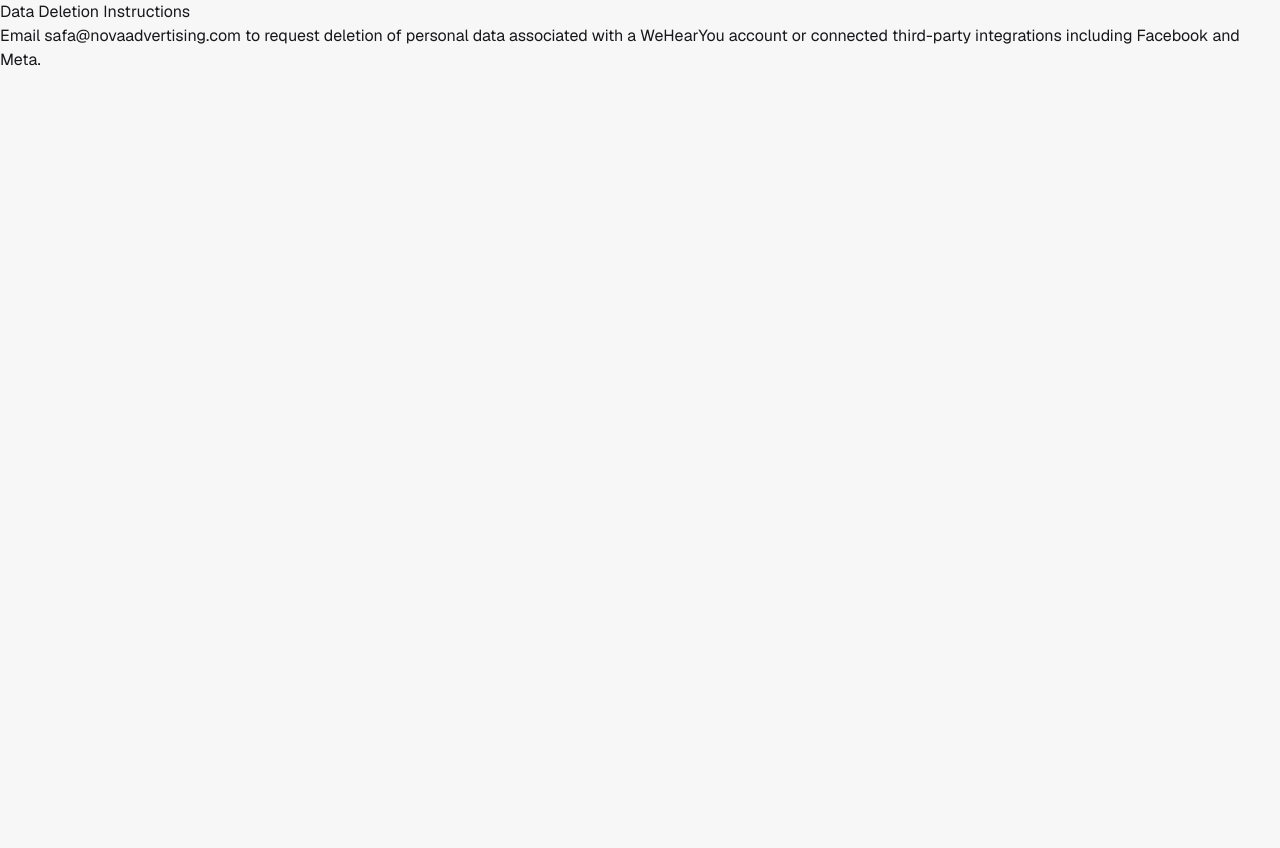
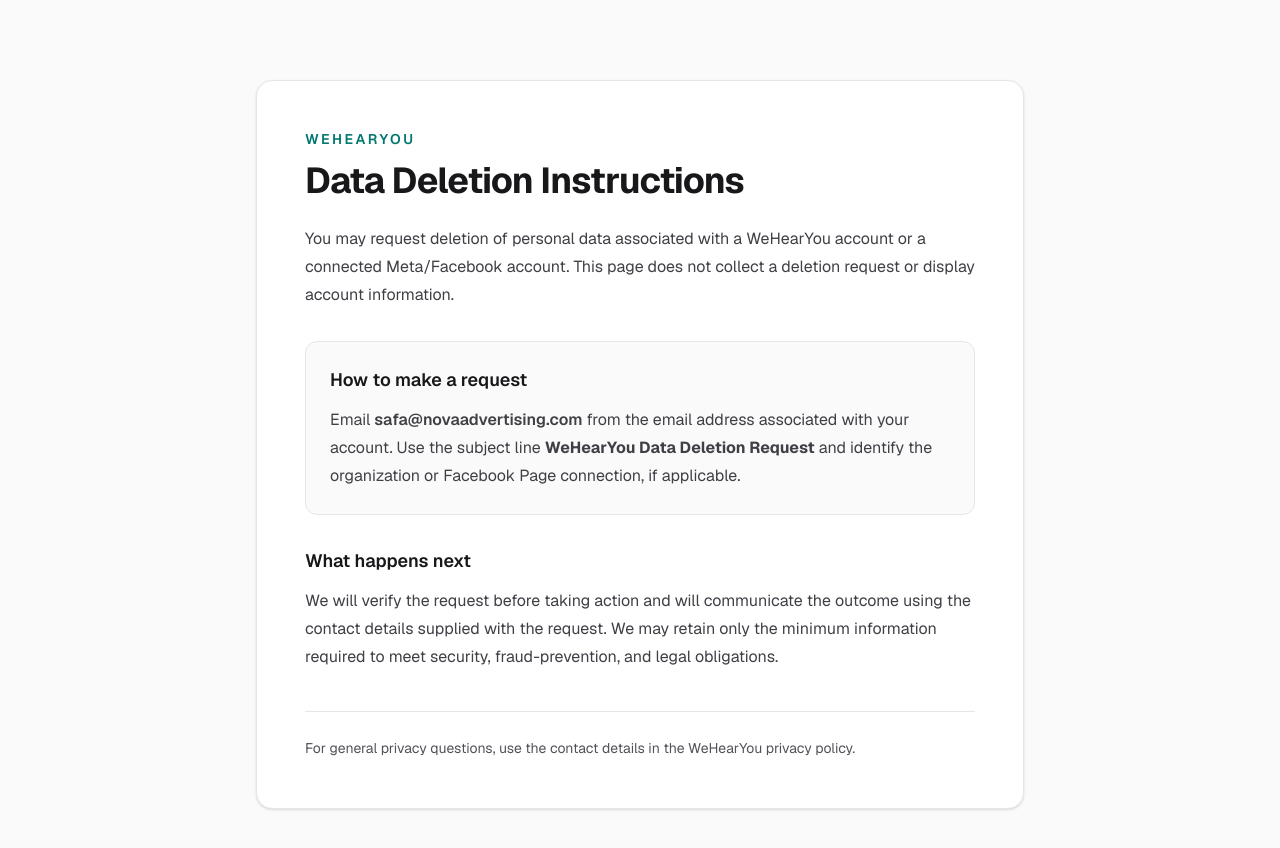
Before and after one commit to safatash/WeHearYou, a Next.js app: page /data-deletion in a window 1280 px wide. Shown: the top 848 px of the page. Before the commit the page ends 800 px from the top, so only its background shows below. Built offline with nearby package versions, Linux system fonts and the light colour scheme.

Commit message:
Expose public data deletion instructions for Meta

```diff
--- a/src/app/data-deletion/page.tsx
+++ b/src/app/data-deletion/page.tsx
@@ -1 +1,39 @@
-export default function DataDeletionPage() { return (<main><h1>Data Deletion Instructions</h1><p>Email safa@novaadvertising.com to request deletion of personal data associated with a WeHearYou account or connected third-party integrations including Facebook and Meta.</p></main>); }
+import type { Metadata } from "next";
+
+export const metadata: Metadata = {
+  title: "Data Deletion Instructions | WeHearYou",
+  description: "How to request deletion of personal data associated with WeHearYou or a connected Meta account.",
+};
+
+export default function DataDeletionPage() {
+  return (
+    <main className="min-h-screen bg-slate-50 px-6 py-12 text-slate-900 sm:py-20">
+      <article className="mx-auto max-w-3xl rounded-2xl border border-slate-200 bg-white p-8 shadow-sm sm:p-12">
+        <p className="text-sm font-semibold uppercase tracking-[0.18em] text-teal-700">WeHearYou</p>
+        <h1 className="mt-3 text-3xl font-bold tracking-tight sm:text-4xl">Data Deletion Instructions</h1>
+        <p className="mt-6 text-base leading-7 text-slate-700">
+          You may request deletion of personal data associated with a WeHearYou account or a connected Meta/Facebook account.
+          This page does not collect a deletion request or display account information.
+        </p>
+
+        <section className="mt-8 rounded-xl border border-slate-200 bg-slate-50 p-6">
+          <h2 className="text-lg font-semibold">How to make a request</h2>
+          <p className="mt-3 leading-7 text-slate-700">
+            Email <a className="font-semibold text-teal-700 underline" href="mailto:safa@novaadvertising.com?subject=WeHearYou%20Data%20Deletion%20Request">safa@novaadvertising.com</a> from the email address associated with your account. Use the subject line <strong>WeHearYou Data Deletion Request</strong> and identify the organization or Facebook Page connection, if applicable.
+          </p>
+        </section>
+
+        <section className="mt-8">
+          <h2 className="text-lg font-semibold">What happens next</h2>
+          <p className="mt-3 leading-7 text-slate-700">
+            We will verify the request before taking action and will communicate the outcome using the contact details supplied with the request. We may retain only the minimum information required to meet security, fraud-prevention, and legal obligations.
+          </p>
+        </section>
+
+        <p className="mt-10 border-t border-slate-200 pt-6 text-sm leading-6 text-slate-600">
+          For general privacy questions, use the contact details in the WeHearYou privacy policy.
+        </p>
+      </article>
+    </main>
+  );
+}
--- a/src/proxy.ts
+++ b/src/proxy.ts
@@ -5,6 +5,7 @@
   const isPublicPath =
     req.nextUrl.pathname === "/login" ||
     req.nextUrl.pathname === "/signup" ||
+    req.nextUrl.pathname === "/data-deletion" ||
     req.nextUrl.pathname.startsWith("/accept-invite") ||
     req.nextUrl.pathname.startsWith("/api/auth") ||
     req.nextUrl.pathname.startsWith("/api/public/widgets/") ||
```
Also changed, not shown: 1 other file (tests, documents, lock files or other folders).
